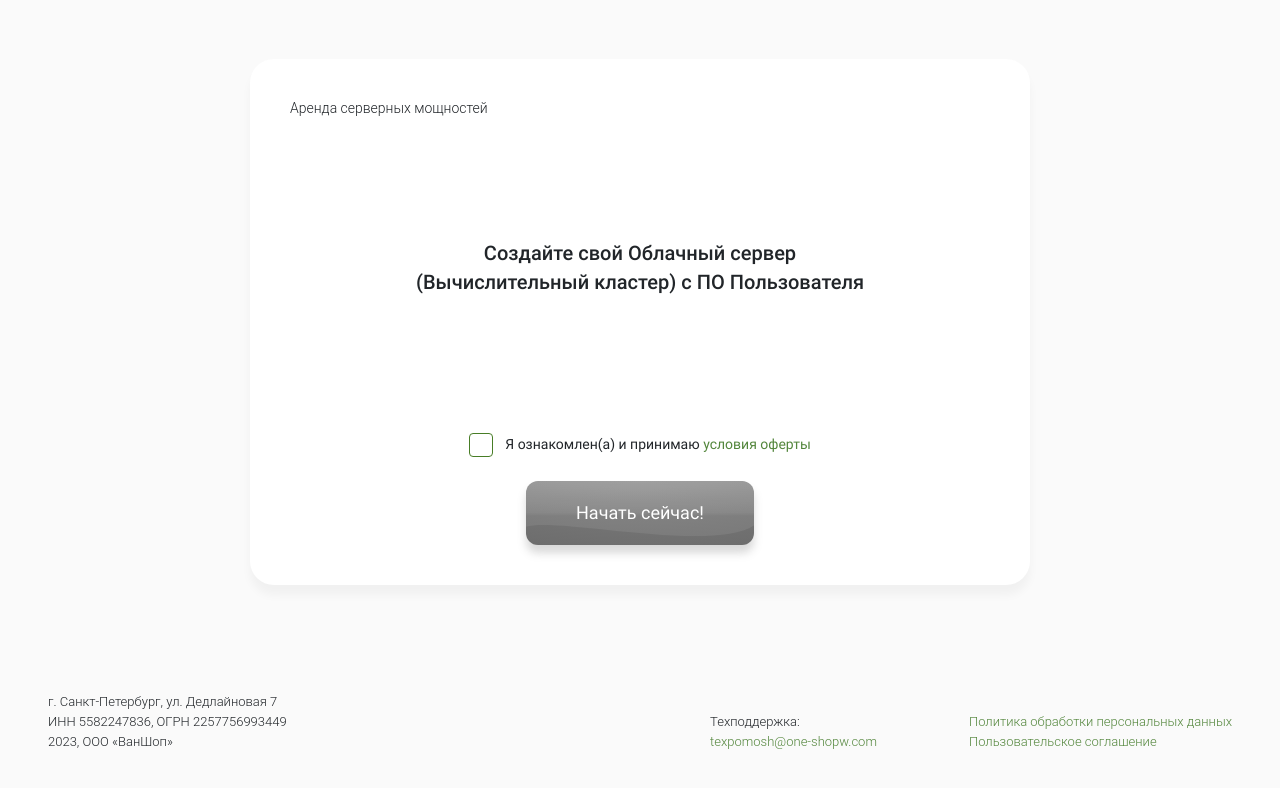
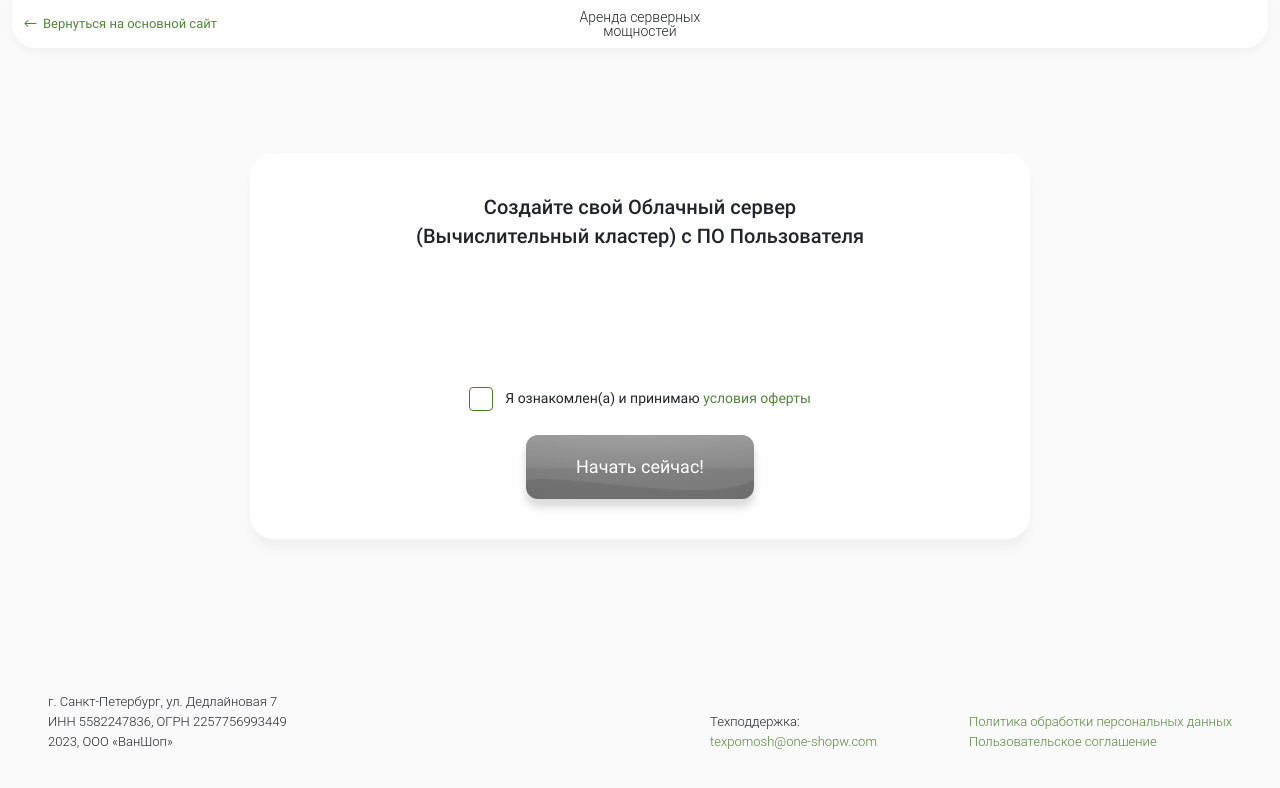
Before and after one commit to mazax1ct/one-shop-cluster, a website: page src/start.html in a window 1280 px wide. Drawn offline with nearby package versions, Linux system fonts and the light colour scheme; files that its build step writes are made by us from their sources; a web font is replaced by a local one.

Commit message:
remake start + header

```diff
--- a/src/css/_header.scss
+++ b/src/css/_header.scss
@@ -50,19 +50,18 @@
     &__logo {
         @include active-area;
         color: var(--darker);
-        font-size: 20px;
-        font-weight: 700;
+        font-size: 14px;
+        font-weight: 300;
         line-height: 1;
         left: 50%;
         position: absolute;
         top: 50%;
         transform: translate(-50%, -50%);
+        text-align: center;
         z-index: 1;
 
-        span {
-            font-size: 14px;
-            font-weight: 300;
-            @media(max-width: $fhd - 1px) {
+        br {
+            @media(min-width: $xlg) {
                 display: none;
             }
         }
--- a/src/start.html
+++ b/src/start.html
@@ -20,10 +20,23 @@
 <body>
     //= template/sprite.html
 
+    <header class="header">
+        <div class="header__container">
+            <a class="header__back" href="#">
+                <svg aria-hidden="true">
+                    <use xlink:href="#arrow_left" />
+                </svg>
+                <span>Вернуться на основной сайт</span>
+            </a>
+
+            <div class="header__logo">
+                Аренда серверных<br> мощностей
+            </div>
+        </div>
+    </header>
+
     <main class="content" style="display: flex">
         <div class="start">
-            <p class="start__intro">Аренда серверных мощностей</p>
-
             <p class="start__title">Создайте свой Облачный сервер<br> (Вычислительный кластер) с ПО Пользователя</p>
 
             <label class="checkbox">
```
Also changed, not shown: src/template/header.html (+1 -1 lines), build/balance.html, build/cluster.html, build/css/style.css, build/faq.html, build/index.html, build/start.html, build/stats.html.
